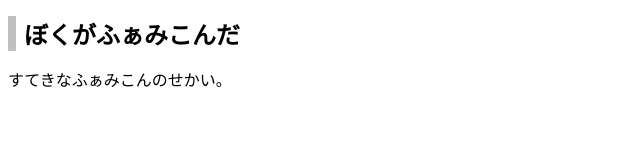
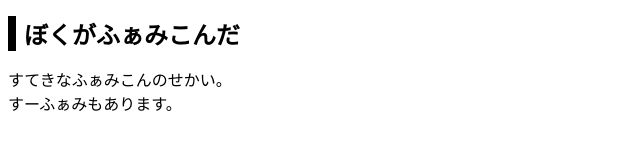
Before and after one commit to sufaming5030/myfami, a plain HTML site: page index.html in a window 1280 px wide. Shown: the whole page, without its empty margins (0-640 px from the left). Drawn offline with Linux system fonts and the light colour scheme.

Commit message:
Add files via upload

```diff
--- a/css/style.css
+++ b/css/style.css
@@ -1,5 +1,5 @@
 h1 {
   font-size: 24px;
   padding-left: 8px;
-  border-left: 8px solid silver;
+  border-left: 8px solid black;
 }
--- a/index.html
+++ b/index.html
@@ -9,6 +9,7 @@
 </head>
 <body>
   <h1>ぼくがふぁみこんだ</h1>
-  <p>すてきなふぁみこんのせかい。</p>
+  <p>すてきなふぁみこんのせかい。<br>すーふぁみもあります。
+  </p>
 </body>
 </html>
```
